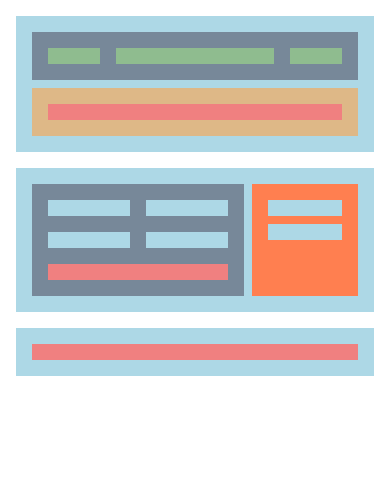
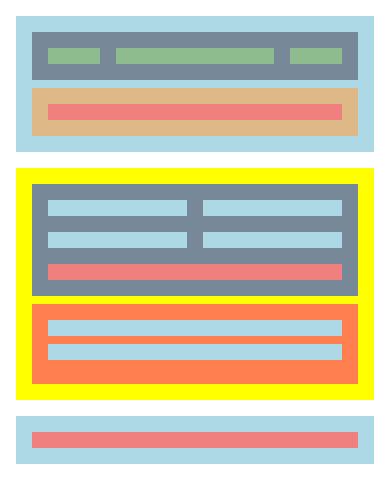
Before and after one commit to gemmabcr/IT-React-Sprint1, a plain HTML site: page index.html in a window 390 px wide. Drawn offline with Linux system fonts and the light colour scheme.

Commit message:
exercici 2 - sprint1

```diff
--- a/index.html
+++ b/index.html
@@ -3,7 +3,7 @@
 <head>
     <meta charset="UTF-8">
     <meta name="viewport" content="width=device-width, initial-scale=1.0">
-    <title>Exercici 1</title>
+    <title>Exercici 2</title>
     <link rel="stylesheet" href="style.css">
 </head>
 <body>
--- a/style.css
+++ b/style.css
@@ -57,6 +57,14 @@ section {
     padding: 1em;
 }
 
+@media (max-width: 960px) {
+    section {
+        display: flex;
+        flex-direction: column;
+        background-color: yellow;
+    }
+}
+
 section article {
     background-color: lightslategrey;
     padding: 1em;
```
